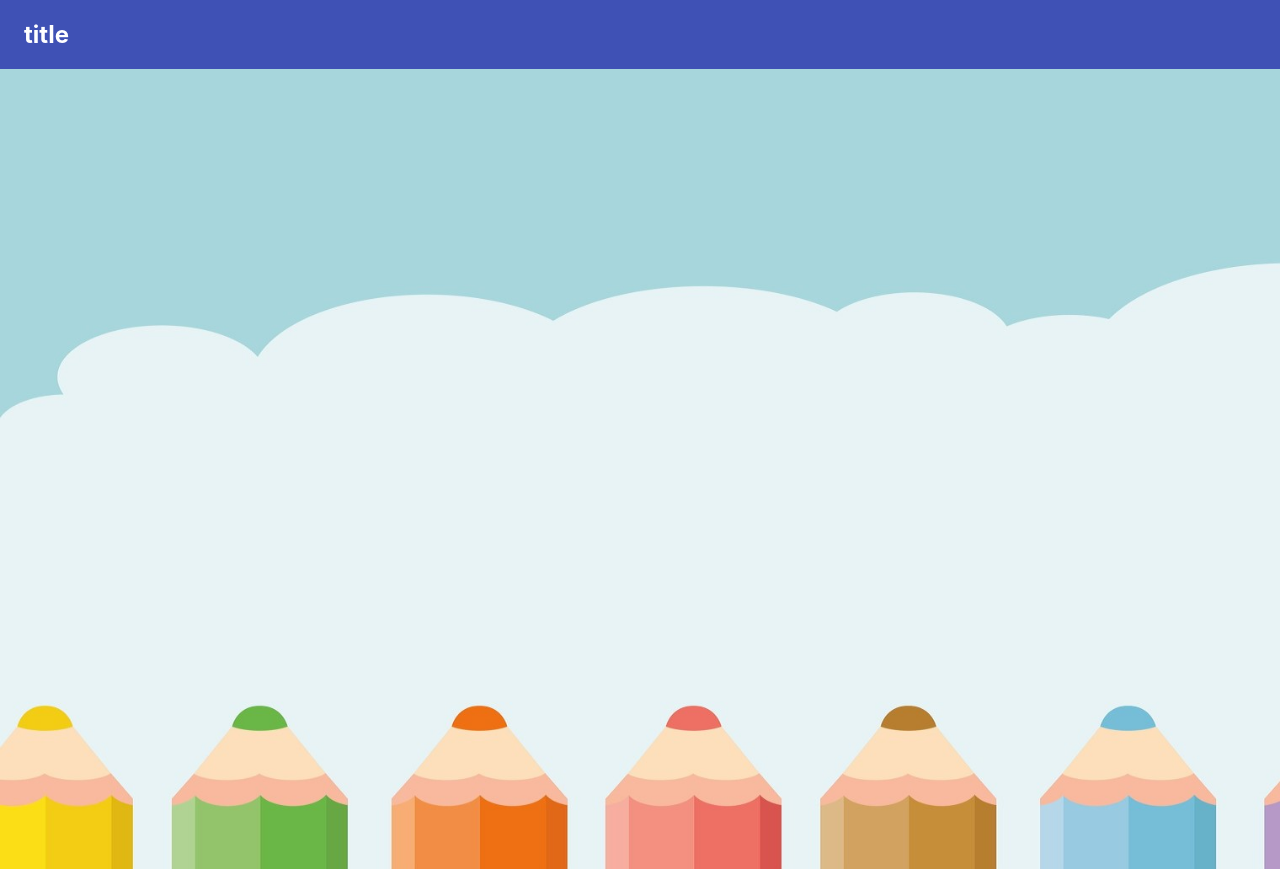
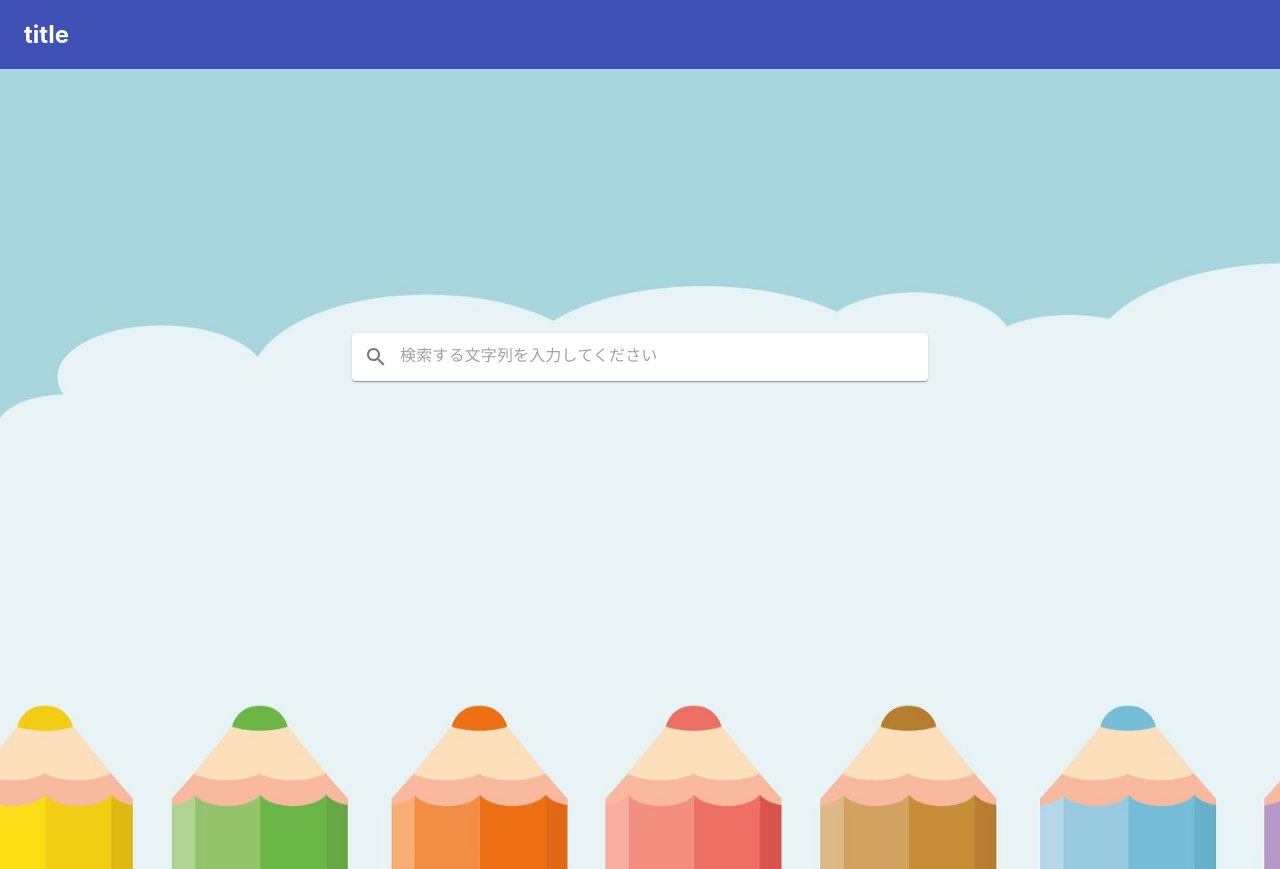
Before and after one commit to wizard-Laplace/Self-learn_TypeScript_React-firebase_Material-distribution-WebApp, a React (Create React App) app: page / in a window 1280 px wide. Built offline with nearby package versions, Linux system fonts and the light colour scheme.

Commit message:
検索窓の作成

```diff
--- a/src/components/topPage/topMain.tsx
+++ b/src/components/topPage/topMain.tsx
@@ -1,6 +1,10 @@
 import React, { FC } from "react";
+import pencil from "../../assets/images/pencil.jpg";
+import Paper from "@material-ui/core/Paper";
 import { createStyles, makeStyles } from "@material-ui/core/styles";
-import pencil from "../../assets/images/pencil.jpg";
+import IconButton from "@material-ui/core/IconButton";
+import InputBase from "@material-ui/core/InputBase";
+import SearchIcon from "@material-ui/icons/Search";
 
 // 背景コンポーネントのの定義
 const useStyle = makeStyles(() =>
@@ -10,13 +14,35 @@
 			backgroundSize: "cover",
 			height: "100vh",
 		},
+		paper: {
+			position: "relative",
+			marginLeft: "auto",
+			marginRight: "auto",
+			top: "33%",
+			width: "45%",
+		},
+		inputbase: {
+			width: "80%",
+		},
 	})
 );
 
 const TopMain: FC = () => {
 	const classes = useStyle();
 
-	return <div className={classes.background}></div>;
+	return (
+		<div className={classes.background}>
+			<Paper className={classes.paper}>
+				<IconButton type="submit">
+					<SearchIcon />
+				</IconButton>
+				<InputBase
+					className={classes.inputbase}
+					placeholder="検索する文字列を入力してください"
+				/>
+			</Paper>
+		</div>
+	);
 };
 
 export default TopMain;
```
